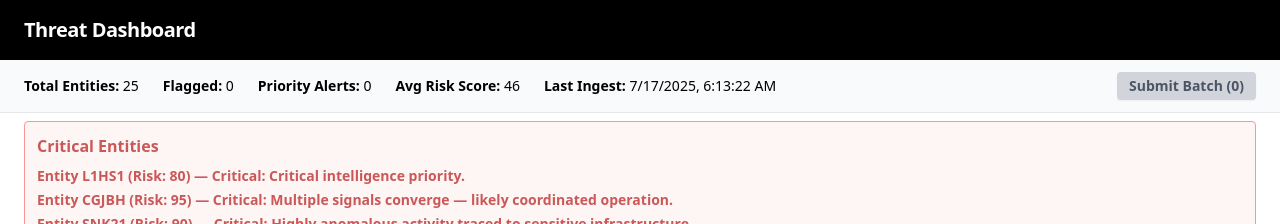
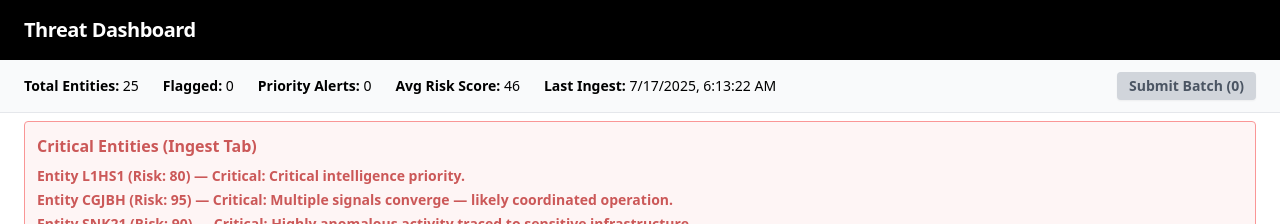
Before and after one commit to EliCohavi/suspicious-entity-dashboard, a React (Create React App) app: page / in a window 1280 px wide. Shown: the top 224 px of the page. Built offline with nearby package versions, Linux system fonts and the light colour scheme.

Commit message:
fix: Critical alert box always shows above table regardless of tab

```diff
--- a/src/App.js
+++ b/src/App.js
@@ -265,14 +265,18 @@ export default function App() {
 
       <div className="flex-grow overflow-y-auto px-6 pb-6 pt-2 relative">
         {/* Critical Entities Banner */}
-        {criticalEntities.length > 0 && (
+        {/* Critical alert always shown if any in Ingest */}
+  {entities.some(e => e.riskScore >= 80) && (
     <section className="mb-6 border border-red-400 rounded p-3 bg-red-50 animate-pulse">
-            <h3 className="text-red-700 font-semibold mb-2">Critical Entities</h3>
-            {criticalEntities.map(entity => (
+      <h3 className="text-red-700 font-semibold mb-2">Critical Entities (Ingest Tab)</h3>
+      {entities
+        .filter(e => e.riskScore >= 80)
+        .map(entity => (
           <div key={entity.id} className="text-sm mb-1 font-semibold text-red-700">
             {entity.name} (Risk: {entity.riskScore}) — {entity.summary}
           </div>
-            ))}
+        ))
+      }
     </section>
   )}
 
```
Lines whose indentation alone changed are shown as unchanged.
